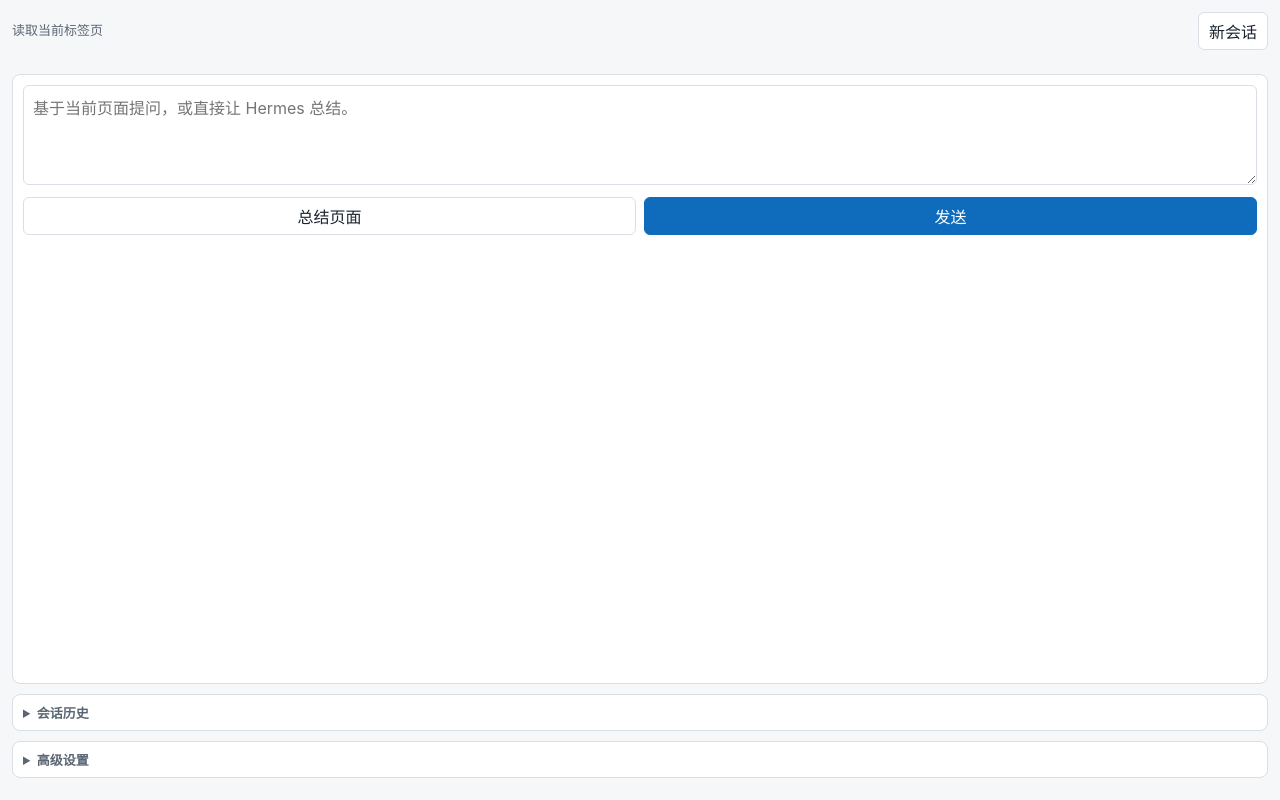
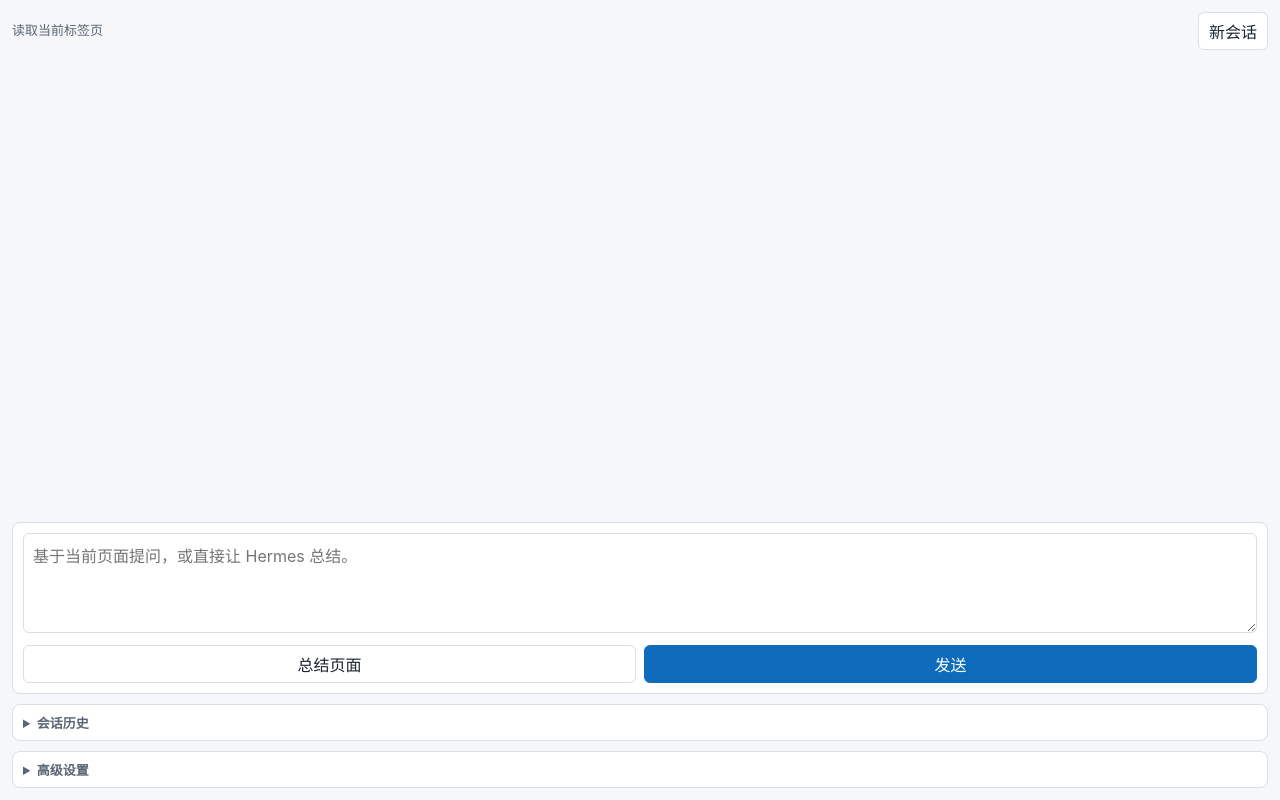
Before and after one commit to gavinljg/Hermes-Copilot, a browser extension: page extension/sidepanel.html in a window 1280 px wide. Drawn offline with Linux system fonts and the light colour scheme.

Commit message:
Fix side panel layout overlap

```diff
--- a/extension/sidepanel.css
+++ b/extension/sidepanel.css
@@ -40,10 +40,12 @@ body {
 }
 
 .shell {
-  display: grid;
-  grid-template-rows: auto auto minmax(0, 1fr) auto auto auto;
+  display: flex;
+  flex-direction: column;
   gap: 10px;
   height: 100%;
+  min-height: 0;
+  overflow: hidden;
   padding: 12px;
 }
 
@@ -167,10 +169,18 @@ select:focus {
 .messages {
   display: flex;
   flex-direction: column;
+  flex: 1 1 auto;
   gap: 10px;
   min-height: 0;
   overflow: auto;
   padding: 2px;
+}
+
+.bottomPanel {
+  display: grid;
+  flex: 0 0 auto;
+  gap: 10px;
+  min-height: 0;
 }
 
 .message {
--- a/extension/sidepanel.html
+++ b/extension/sidepanel.html
@@ -32,6 +32,7 @@
 
       <section id="messages" class="messages" aria-live="polite"></section>
 
+      <section class="bottomPanel">
         <form id="askForm" class="composer">
           <textarea id="question" rows="4" placeholder="基于当前页面提问，或直接让 Hermes 总结。"></textarea>
           <div class="composerRow">
@@ -75,6 +76,7 @@
             </label>
           </div>
         </details>
+      </section>
     </main>
     <script src="sidepanel.js"></script>
   </body>
--- a/extension/sidepanel.js
+++ b/extension/sidepanel.js
@@ -314,6 +314,7 @@ async function restoreSelectedSession() {
   for (const message of conversationHistory) {
     addMessage(message.role === "assistant" ? "assistant" : "user", message.content || "");
   }
+  els.messages.scrollTop = els.messages.scrollHeight;
   if (session.pageTitle || session.pageUrl) {
     els.pageMeta.textContent = `${session.pageTitle || "已恢复会话"}${session.pageUrl ? ` · ${safeHostname(session.pageUrl)}` : ""}`;
   }
```
Lines whose indentation alone changed are shown as unchanged.
